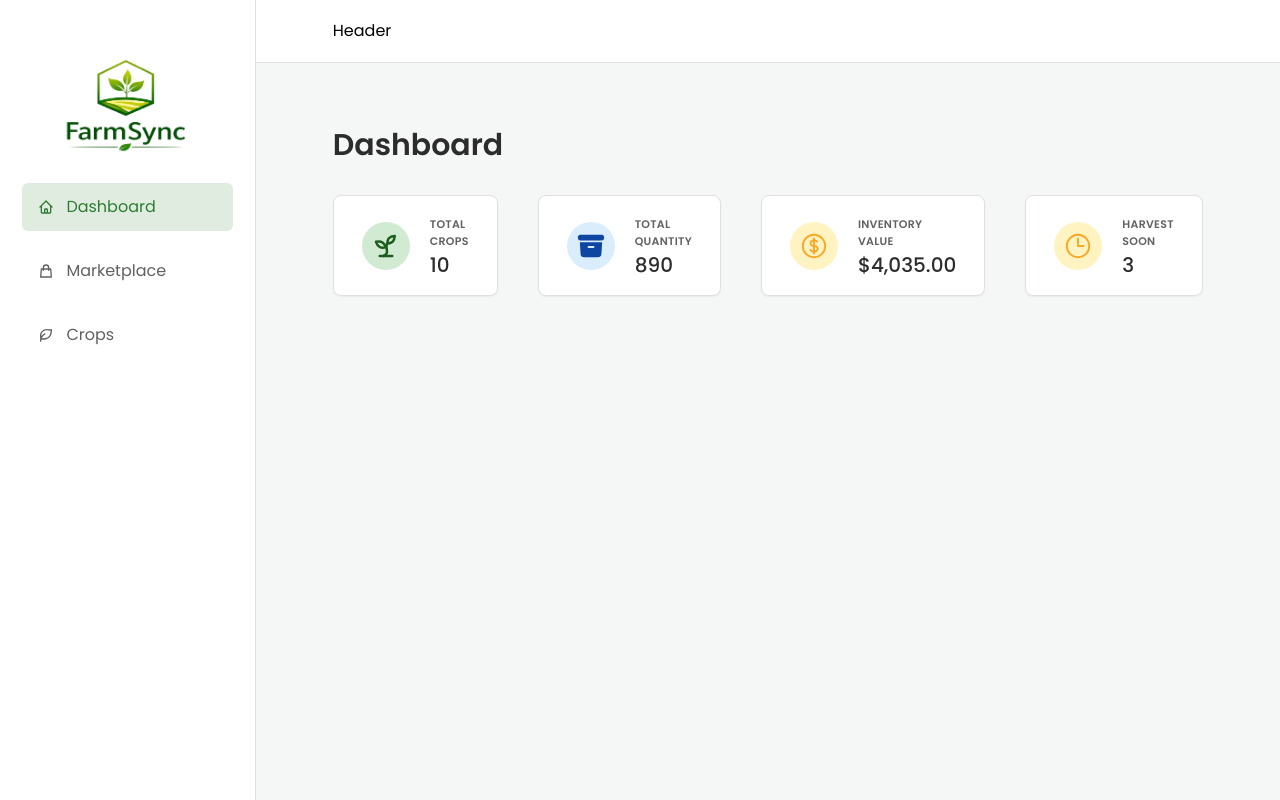
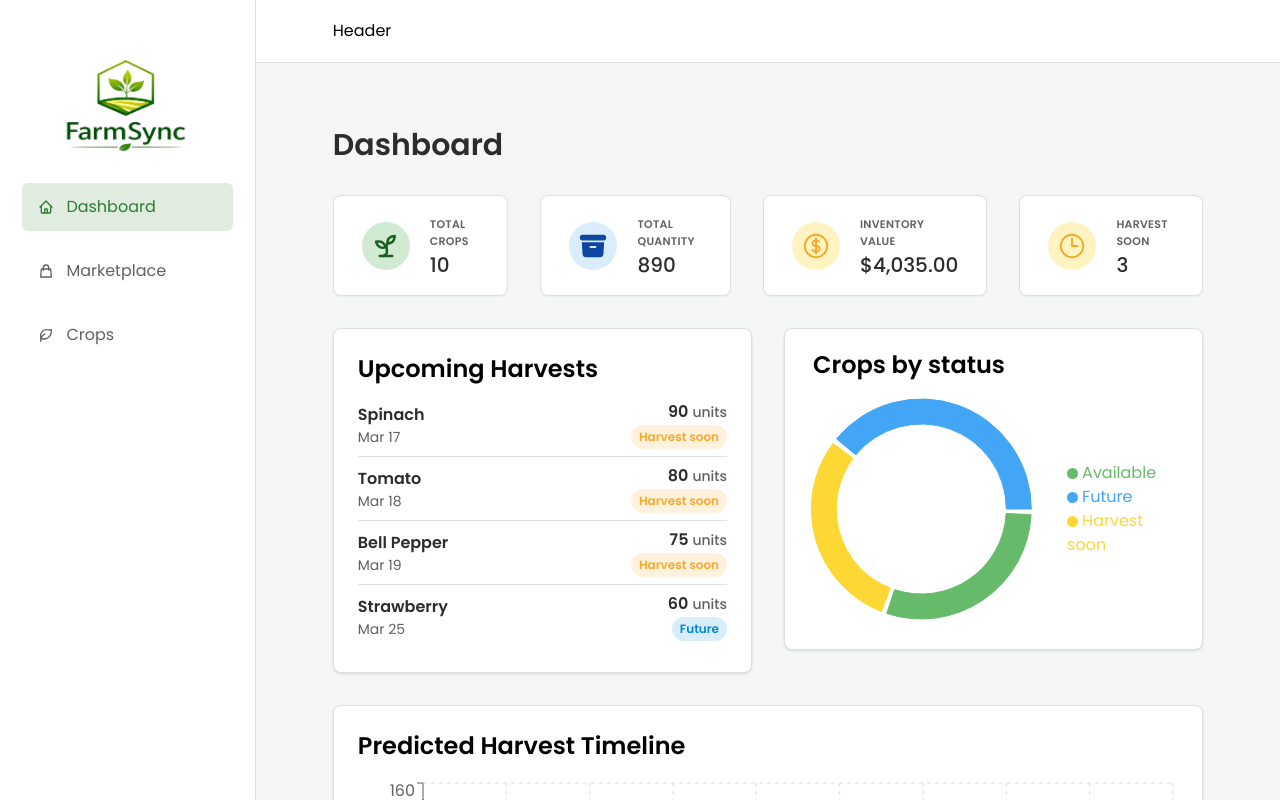
Before and after one commit to jan9601/CS-250-Project, a React (Vite) app in the folder frontend/FarmSync/: page /dashboard in a window 1280 px wide. Built offline with nearby package versions, Linux system fonts and the light colour scheme; a web font is replaced by a local one.

Commit message:
Implemented Complete Dashboard with Graphs

```diff
--- a/frontend/FarmSync/package.json
+++ b/frontend/FarmSync/package.json
@@ -19,6 +19,7 @@
     "react-hot-toast": "^2.6.0",
     "react-icons": "^5.6.0",
     "react-router-dom": "^7.13.1",
+    "recharts": "^3.8.0",
     "tailwindcss": "^4.2.1"
   },
   "devDependencies": {
--- a/frontend/FarmSync/src/features/crops/CreateCropForm.jsx
+++ b/frontend/FarmSync/src/features/crops/CreateCropForm.jsx
@@ -21,7 +21,6 @@ function CreateCropForm({cropToEdit = {}, onCloseModal}) {
   const isWorking = isCreating || isUpdating;
 
   function onSubmit(data) {
-    console.log(data);
     if (isEditSession)
       updateCrop(
         {updatedCrop: data, id: editId},
--- a/frontend/FarmSync/src/features/crops/CropsRow.jsx
+++ b/frontend/FarmSync/src/features/crops/CropsRow.jsx
@@ -26,7 +26,7 @@ function CropsRow({crop}) {
   const {
     id: cropId,
     name,
-    plantingDate,
+
     predictedHarvestDate,
     confidenceScore,
     price,
--- /dev/null
+++ b/frontend/FarmSync/src/features/dashboard/CropsStatusChart.jsx
@@ -0,0 +1,71 @@
+import {
+  Cell,
+  Legend,
+  Pie,
+  PieChart,
+  ResponsiveContainer,
+  Tooltip,
+} from "recharts";
+import Heading from "../../ui/Heading";
+
+// Available: "bg-success/15 text-success",
+// Harvest Soon: "bg-accent-harvest/15 text-accent-harvest",
+// Future: "bg-info/15 text-info",
+
+function CropsStatusChart({statusData}) {
+  const statusColors = {
+    Available: {
+      fill: "var(--color-brand-light)",
+      stroke: "var(--color-brand-light)",
+    },
+    "Harvest soon": {
+      fill: "var(--color-accent-light)",
+      stroke: "var(--color-accent-light)",
+    },
+    Future: {
+      fill: "var(--color-action-light)",
+      stroke: "var(--color-action-light)",
+    },
+  };
+
+  return (
+    <div className="rounded-lg border border-border bg-surface px-3 py-5 shadow-sm">
+      <Heading type="h2" className="mb-2 pl-4">
+        Crops by status
+      </Heading>
+      <ResponsiveContainer width="100%" height={240}>
+        <PieChart>
+          <Pie
+            data={statusData}
+            nameKey="name"
+            dataKey="value"
+            innerRadius={85}
+            outerRadius={110}
+            cx="45%"
+            cy="50%"
+            paddingAngle={3}
+          >
+            {statusData.map((entry) => (
+              <Cell
+                key={entry.name}
+                fill={statusColors[entry.name]?.fill}
+                stroke={statusColors[entry.name]?.stroke}
+              />
+            ))}
+          </Pie>
+          <Tooltip />
+          <Legend
+            verticalAlign="middle"
+            align="right"
+            width="30%"
+            layout="vertical"
+            iconSize={11}
+            iconType="circle"
+          />
+        </PieChart>
+      </ResponsiveContainer>
+    </div>
+  );
+}
+
+export default CropsStatusChart;
--- a/frontend/FarmSync/src/features/dashboard/DashboardLayout.jsx
+++ b/frontend/FarmSync/src/features/dashboard/DashboardLayout.jsx
@@ -1,14 +1,12 @@
+import CropsStatusChart from "./CropsStatusChart";
+import HarvestTimelineChart from "./HarvestTimelineChart";
 import Stats from "./Stats";
+import UpcomingHarvests from "./UpcomingHarvests";
 import {useDashboardData} from "./useDashboarData";
 
 function DashboardLayout() {
-  const {isLoading, crops, stats, timelineData, statusData} =
+  const {isLoading, upcomingCrops, stats, timelineData, statusData} =
     useDashboardData();
-
-  console.log(crops);
-  console.log(stats);
-  console.log(timelineData);
-  console.log(statusData);
 
   if (isLoading)
     return (
@@ -18,8 +16,19 @@ function DashboardLayout() {
     );
 
   return (
-    <div className="grid grid-cols-4 grid-rows[auto 34rem auto] gap-10">
-      <Stats stats={stats} />
+    <div className="grid grid-cols-4 gap-8">
+      <div className="col-span-full">
+        <Stats stats={stats} />
+      </div>
+      <div className="col-span-2">
+        <UpcomingHarvests upcomingCrops={upcomingCrops} />
+      </div>
+      <div className="col-span-2">
+        <CropsStatusChart statusData={statusData} />
+      </div>
+      <div className="col-span-full">
+        <HarvestTimelineChart timelineData={timelineData} />
+      </div>
     </div>
   );
 }
--- /dev/null
+++ b/frontend/FarmSync/src/features/dashboard/HarvestTimelineChart.jsx
@@ -0,0 +1,60 @@
+import {
+  Area,
+  AreaChart,
+  CartesianGrid,
+  ResponsiveContainer,
+  Tooltip,
+  XAxis,
+  YAxis,
+} from "recharts";
+import Heading from "../../ui/Heading";
+
+const colors = {
+  quantity: {
+    stroke: "var(--color-brand-primary)",
+    fill: "var(--color-brand-light)",
+  },
+  text: "var(--color-text-secondary)",
+  background: "var(--color-surface)",
+  grid: "var(--color-border)",
+};
+
+function HarvestTimelineChart({timelineData}) {
+  return (
+    <div className="col-span-full rounded-lg border border-border bg-surface p-6 shadow-sm">
+      <Heading type="h2" className="mb-4">
+        Predicted Harvest Timeline
+      </Heading>
+      <ResponsiveContainer height={300} width="100%">
+        <AreaChart data={timelineData}>
+          <XAxis
+            dataKey="date"
+            tickFormatter={formatChartDate}
+            tick={{fill: colors.text}}
+            tickLine={{stroke: colors.text}}
+          />
+          <YAxis tick={{fill: colors.text}} tickLine={{stroke: colors.text}} />
+          <CartesianGrid strokeDasharray="4" stroke={colors.grid} />
+          <Tooltip contentStyle={{backgroundColor: colors.background}} />
+          <Area
+            dataKey="quantity"
+            type="natural"
+            stroke={colors.quantity.stroke}
+            fill={colors.quantity.fill}
+            strokeWidth={1.5}
+            name="Value:"
+          />
+        </AreaChart>
+      </ResponsiveContainer>
+    </div>
+  );
+}
+
+export default HarvestTimelineChart;
+
+function formatChartDate(dateString) {
+  return new Intl.DateTimeFormat("en-US", {
+    month: "short",
+    day: "2-digit",
+  }).format(new Date(dateString));
+}
--- a/frontend/FarmSync/src/features/dashboard/Stats.jsx
+++ b/frontend/FarmSync/src/features/dashboard/Stats.jsx
@@ -12,7 +12,7 @@ function Stats({stats}) {
   const {totalCrops, totalQuantity, totalInventoryValue, harvestSoonCount} =
     stats;
   return (
-    <Row type="horizontal" className="gap-10">
+    <Row type="horizontal" className="gap-8">
       <Stat
         title="Total crops"
         value={totalCrops}
--- /dev/null
+++ b/frontend/FarmSync/src/features/dashboard/UpcomingHarvests.jsx
@@ -0,0 +1,60 @@
+import Heading from "../../ui/Heading";
+import {formatStatus} from "../../utils/formatStatus";
+
+function UpcomingHarvests({upcomingCrops}) {
+  const statusStyle = {
+    AVAILABLE: "bg-success/15 text-success",
+    HARVEST_SOON: "bg-accent-harvest/15 text-accent-harvest",
+    FUTURE: "bg-info/15 text-info",
+  };
+  return (
+    <div className="rounded-lg border border-border bg-surface p-6 shadow-sm">
+      <Heading type="h2" className="mb-2">
+        Upcoming Harvests
+      </Heading>
+
+      {!upcomingCrops?.length ? (
+        <p className="text-sm text-text-secondary">No upcoming harvests yet.</p>
+      ) : (
+        <div className="divide-y divide-border">
+          {upcomingCrops.map((crop) => (
+            <div
+              key={crop.id}
+              className="flex items-center justify-between py-1.75"
+            >
+              <div>
+                <p className="font-semibold text-text-primary">{crop.name}</p>
+                <p className="text-sm text-text-secondary">
+                  {formatChartDate(crop.predictedHarvestDate)}
+                </p>
+              </div>
+
+              <div className="text-right">
+                <p className="text-base font-semibold text-text-primary">
+                  {crop.quantity}
+                  <span className="ml-1 text-sm font-medium text-text-secondary">
+                    units
+                  </span>
+                </p>
+                <span
+                  className={`inline-block rounded-full px-2 py-1 text-xs font-semibold ${statusStyle[crop.status]}`}
+                >
+                  {formatStatus(crop.status)}
+                </span>
+              </div>
+            </div>
+          ))}
+        </div>
+      )}
+    </div>
+  );
+}
+
+export default UpcomingHarvests;
+
+function formatChartDate(dateString) {
+  return new Intl.DateTimeFormat("en-US", {
+    month: "short",
+    day: "2-digit",
+  }).format(new Date(dateString));
+}
--- a/frontend/FarmSync/src/features/dashboard/dashboardData.js
+++ b/frontend/FarmSync/src/features/dashboard/dashboardData.js
@@ -118,3 +118,20 @@ export function getCropsByStatusData(crops) {
     value,
   }));
 }
+
+export function getUpcomingCrops(crops) {
+  if (!crops || crops.length === 0) return [];
+
+  const today = new Date();
+
+  const soonestCrops = crops
+    .slice()
+    .filter((crop) => new Date(crop.predictedHarvestDate) >= today)
+    .sort(
+      (a, b) =>
+        new Date(a.predictedHarvestDate) - new Date(b.predictedHarvestDate),
+    )
+    .slice(0, 4);
+
+  return soonestCrops;
+}
--- a/frontend/FarmSync/src/features/dashboard/useDashboarData.js
+++ b/frontend/FarmSync/src/features/dashboard/useDashboarData.js
@@ -3,6 +3,7 @@ import {
   getDashboardStats,
   getHarvestTimelineData,
   getCropsByStatusData,
+  getUpcomingCrops,
 } from "./dashboardData";
 
 /**
@@ -22,10 +23,11 @@ export function useDashboardData() {
   const stats = getDashboardStats(crops);
   const timelineData = getHarvestTimelineData(crops);
   const statusData = getCropsByStatusData(crops);
+  const upcomingCrops = getUpcomingCrops(crops);
 
   return {
     isLoading,
-    crops,
+    upcomingCrops,
     stats,
     timelineData,
     statusData,
```
Also changed, not shown: 1 other file (tests, documents, lock files or other folders).
